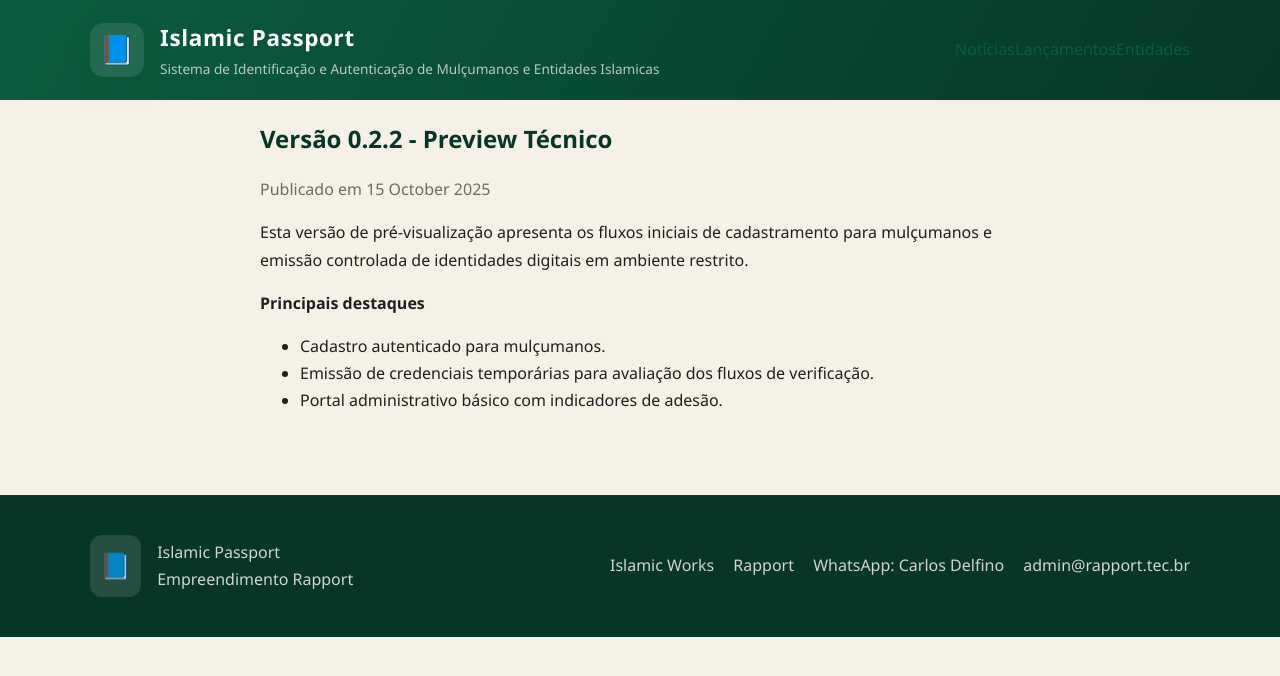
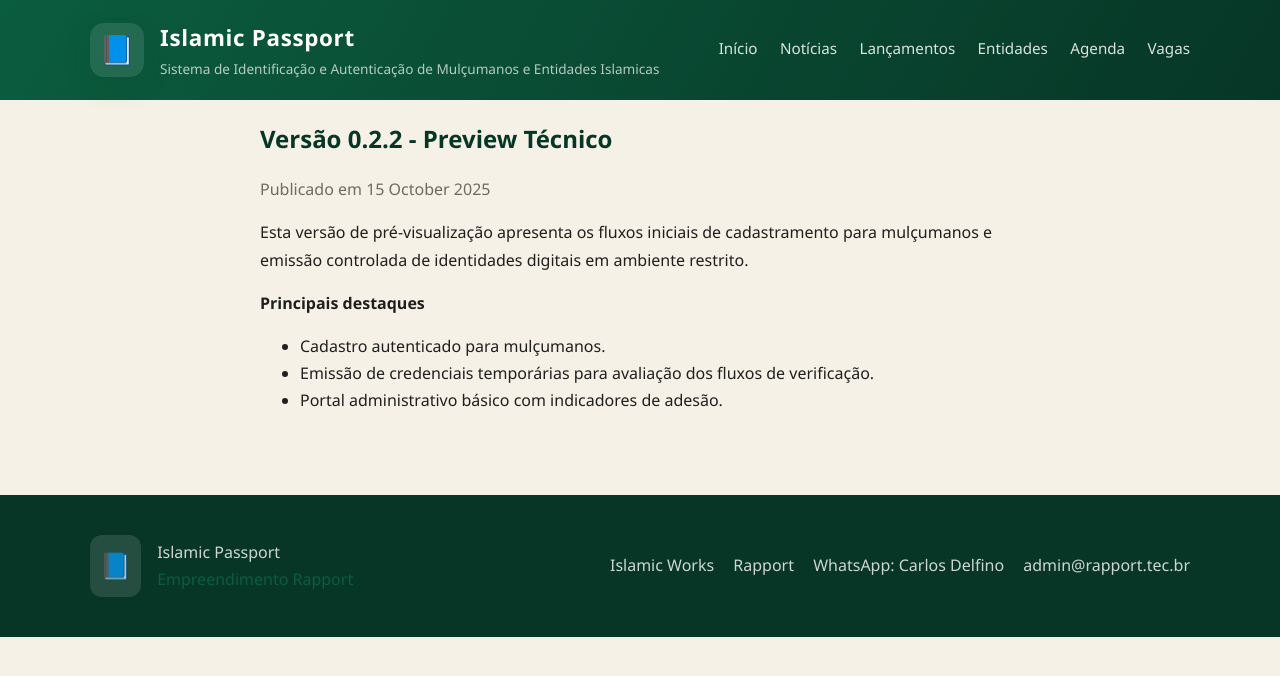
Before and after one commit to islamic-works/Islamic-Passport-site, a Jekyll site: the page built from _releases/2025-10-15-0-1-0.md, in a window 1280 px wide. Shown: the top 676 px of the page. Built offline with Jekyll 4.4.1, drawn with Linux system fonts in a browser that asks for light colours.

Commit message:
seguimentado header e footer para reaproveitamento nos layouts.

```diff
--- /dev/null
+++ b/_includes/footer.html
@@ -0,0 +1,17 @@
+<footer class="site-footer">
+  <div class="container">
+    <div class="footer-branding">
+      <span class="footer-logo">📘</span>
+      <div>
+        <p>{{ site.title }}</p>
+        <p><a href="https://rapport.tec.br" target="_blank" rel="noopener">Empreendimento Rapport</a></p>
+      </div>
+    </div>
+    <div class="footer-links">
+      <a href="https://islamic-works.github.io" target="_blank" rel="noopener">Islamic Works</a>
+      <a href="https://rapport.tec.br" target="_blank" rel="noopener">Rapport</a>
+      <a href="https://wa.me/5585985205490" target="_blank" rel="noopener">WhatsApp: Carlos Delfino</a>
+      <a href="mailto:admin@rapport.tec.br">admin@rapport.tec.br</a>
+    </div>
+  </div>
+</footer>
--- /dev/null
+++ b/_includes/header.html
@@ -0,0 +1,44 @@
+<header class="site-header">
+  <div class="container">
+    <div class="branding">
+      <div class="logo-mark">📘</div>
+      <div>
+        <a class="site-title" href="{{ '/' | relative_url }}">{{ site.title }}</a>
+        <p class="site-subtitle">{{ site.subtitle }}</p>
+      </div>
+    </div>
+    <nav class="site-nav">
+      <ul class="nav-menu">
+        <li class="nav-item">
+          <a class="nav-link" href="{{ '/' | relative_url }}">Início</a>
+        </li>
+        <li class="nav-item">
+          <a class="nav-link" href="{{ '/' | relative_url }}#noticias">Notícias</a>
+        </li>
+        <li class="nav-item">
+          <a class="nav-link" href="{{ '/' | relative_url }}#lancamentos">Lançamentos</a>
+        </li>
+        <li class="nav-item">
+          <a class="nav-link" href="{{ '/' | relative_url }}#entidades">Entidades</a>
+        </li>
+        {% assign menu_pages = site.pages | where_exp: 'page', 'page.menu_header' %}
+        {% assign top_level = menu_pages | where_exp: 'page', 'page.submenu_header == nil or page.submenu_header == ""' | sort: 'menu_header' %}
+        {% for parent in top_level %}
+          {% assign submenu = menu_pages | where: 'submenu_header', parent.menu_header | sort: 'menu_header' %}
+          <li class="nav-item{% if submenu.size > 0 %} has-submenu{% endif %}">
+            <a class="nav-link" href="{{ parent.url | relative_url }}">{{ parent.menu_header }}</a>
+            {% if submenu.size > 0 %}
+              <ul class="submenu">
+                {% for child in submenu %}
+                  <li class="submenu-item">
+                    <a class="submenu-link" href="{{ child.url | relative_url }}">{{ child.menu_header }}</a>
+                  </li>
+                {% endfor %}
+              </ul>
+            {% endif %}
+          </li>
+        {% endfor %}
+      </ul>
+    </nav>
+  </div>
+</header>
--- a/_layouts/item.html
+++ b/_layouts/item.html
@@ -13,22 +13,7 @@
   <link rel="stylesheet" href="{{ '/assets/css/main.css' | relative_url }}" />
 </head>
 <body>
-  <header class="site-header">
-    <div class="container">
-      <div class="branding">
-        <div class="logo-mark">📘</div>
-        <div>
-          <a class="site-title" href="{{ '/' | relative_url }}">{{ site.title }}</a>
-          <p class="site-subtitle">{{ site.subtitle }}</p>
-        </div>
-      </div>
-      <nav class="site-nav">
-        <a href="{{ '/' | relative_url }}#noticias">Notícias</a>
-        <a href="{{ '/' | relative_url }}#lancamentos">Lançamentos</a>
-        <a href="{{ '/' | relative_url }}#entidades">Entidades</a>
-      </nav>
-    </div>
-  </header>
+  {% include header.html %}
 
   <main class="site-main">
     <article class="container reading">
@@ -47,22 +32,6 @@
     </article>
   </main>
 
-  <footer class="site-footer">
-    <div class="container">
-      <div class="footer-branding">
-        <span class="footer-logo">📘</span>
-        <div>
-          <p>{{ site.title }}</p>
-          <p>Empreendimento Rapport</p>
-        </div>
-      </div>
-      <div class="footer-links">
-        <a href="https://islamic-works.github.io" target="_blank" rel="noopener">Islamic Works</a>
-        <a href="https://rapport.tec.br" target="_blank" rel="noopener">Rapport</a>
-        <a href="https://wa.me/5585985205490" target="_blank" rel="noopener">WhatsApp: Carlos Delfino</a>
-        <a href="mailto:admin@rapport.tec.br">admin@rapport.tec.br</a>
-      </div>
-    </div>
-  </footer>
+  {% include footer.html %}
 </body>
 </html>
```
Also changed, not shown: _layouts/default.html (+2 -61 lines).
